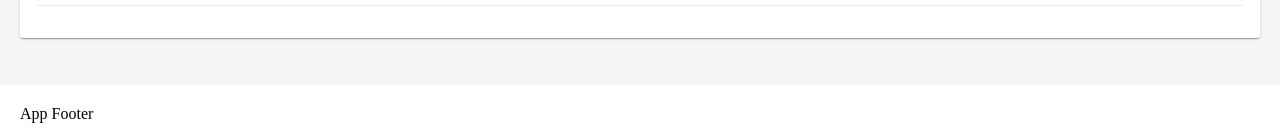
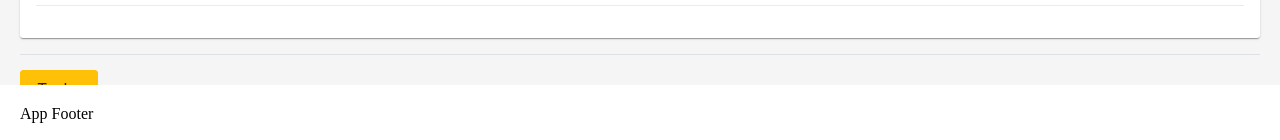
Before and after one commit to ycakar-ing/ing-kids, a React (Vite) app: page / in a window 1280 px wide. Shown: the part 657-797 px from the top of the page. Built offline with nearby package versions, Linux system fonts and the light colour scheme.

Commit message:
navitaion

```diff
--- a/package.json
+++ b/package.json
@@ -13,7 +13,8 @@
     "primeicons": "^6.0.1",
     "primereact": "^10.5.1",
     "react": "^18.2.0",
-    "react-dom": "^18.2.0"
+    "react-dom": "^18.2.0",
+    "react-router-dom": "^6.22.3"
   },
   "devDependencies": {
     "@types/react": "^18.2.64",
--- a/src/App.jsx
+++ b/src/App.jsx
@@ -1,7 +1,8 @@
 import 'primeicons/primeicons.css';
 import 'primereact/resources/themes/saga-orange/theme.css';
-import { ChildDashboard } from './child/ChildDashboard'
-import { Button } from 'primereact/button'
+import { ChildDashboard, ChildDashboardTasks } from './child/ChildDashboard';
+import { Button } from 'primereact/button';
+import { MemoryRouter, Route, Routes } from 'react-router-dom';
 
 const App = () => {
 
@@ -10,13 +11,16 @@ const App = () => {
   }
 
   return (
-    <>
+    <MemoryRouter>
       <AppHeader />
       <div style={style}>
-        <ChildDashboard />
+        <Routes>
+          <Route path="/" element={<ChildDashboard />} />
+          <Route path="/tasks" element={<ChildDashboardTasks />} />
+        </Routes>
       </div>
       <AppFooter />
-    </>
+    </MemoryRouter>
   )
 }
 
--- a/src/child/ChildDashboard.jsx
+++ b/src/child/ChildDashboard.jsx
@@ -4,11 +4,16 @@ import { Knob } from 'primereact/knob';
 import { Divider } from 'primereact/divider';
 import { DataTable } from 'primereact/datatable';
 import { Column } from 'primereact/column';
+import { Button } from 'primereact/button';
+import { useNavigate } from 'react-router-dom';
 
 
 export const ChildDashboard = () => {
 
+    const naviate = useNavigate();
+
     const [value, setValue] = useState(60);
+
     const [transactions, setTransacations] = useState([
         {
             description: "Birthdate",
@@ -30,14 +35,24 @@ export const ChildDashboard = () => {
             </Card>
             <Divider />
             <Card title="Transactions">
-
                 <DataTable value={transactions}>
                     <Column field="description" header="Name"></Column>
                     <Column field="balance" header="Balance"></Column>
                     <Column field="date" header="Date"></Column>
                 </DataTable>
-
             </Card>
+            <Divider />
+            <Button label='Tasks' onClick={(e)=>{
+                naviate('/tasks');
+            }}/>
         </>
     )
 }
+
+export const ChildDashboardTasks = () => {
+    return(
+        <p>
+            Tasks
+        </p>
+    )
+}
```
Also changed, not shown: 1 other file (tests, documents, lock files or other folders).
